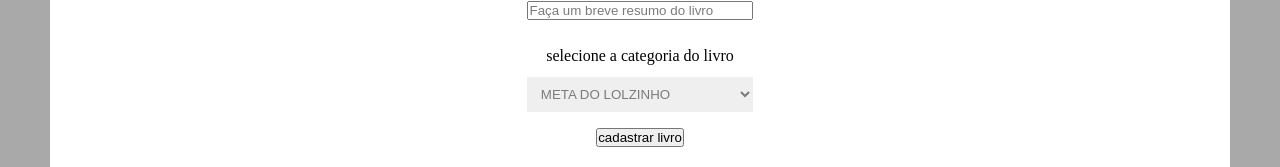
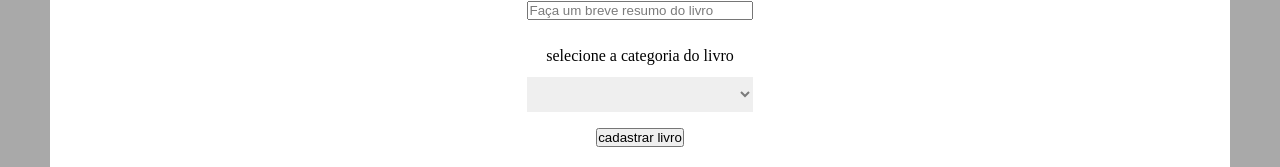
Before and after one commit to ElidioVictor/App-Web-API, a React (Create React App) app in the folder projeto-react-api-1/: page /NovoLivro in a window 1280 px wide. Shown: the part 469-636 px from the top of the page. Built offline with nearby package versions, Linux system fonts and the light colour scheme; data requests are answered from the project's data file.

Commit message:
finalizando o codigo comum backend

```diff
--- a/projeto-react-api-1/src/pages/EditarLivro.js
+++ b/projeto-react-api-1/src/pages/EditarLivro.js
@@ -15,42 +15,45 @@ function EditarLivro(params){
     const  [categories, setCategories] = useState([]);
 
     useEffect(()=>{
-        fetch(`http://localhost:5000/books/${id}`,{
+        fetch(`http://localhost:5000/listagemLivro/${id}`,{
             method: 'GET',
+            mode: 'cors',
             headers: {
-                'Content-type' : 'application/json'
+                'Content-type' : 'application/json',
+                'Acess-Control-Allow-Origin' : '*',
+                'Acess-Control-Allow-Headers' : '*'
             },
         })
         .then((resp)=>resp.json())
-        .then((data)=>{setBook(data); console.log(data)})
+        .then((data)=>{setBook(data.data); console.log(data.data)})
         .catch((error)=>{console.log(error)})
     }, []);
 
-    useEffect(()=>{
-        fetch(
-            'http://localhost:5000/categories',
-            {
-                method:'GET',
-                headers:{
-                    'Content-Type' : 'application/json'
-                }
-            }
-        ).then(
-            (res)=>
-                res.json()
+    // useEffect(()=>{
+    //     fetch(
+    //         'http://localhost:5000/categories',
+    //         {
+    //             method:'GET',
+    //             headers:{
+    //                 'Content-Type' : 'application/json'
+    //             }
+    //         }
+    //     ).then(
+    //         (res)=>
+    //             res.json()
 
-        ).then(
-            (data) =>{
-                setCategories(data);
-                console.log(data);
-            }
-        )
-        .catch(
-            (error) =>{
-                console.log(error);
-            }
-        )
-    }, []);
+    //     ).then(
+    //         (data) =>{
+    //             setCategories(data);
+    //             console.log(data);
+    //         }
+    //     )
+    //     .catch(
+    //         (error) =>{
+    //             console.log(error);
+    //         }
+    //     )
+    // }, []);
 
     function handlerChangeBook(e){
 
@@ -68,10 +71,13 @@ function EditarLivro(params){
 
     //erditar
     function editBook(book){
-        fetch(`http://localhost:5000/books/${book.id}`,{
-            method:'PATCH',
+        fetch(`http://localhost:5000/alterarLivro`,{
+            method:'PUT',
+            mode: 'cors',
             headers:{
-                'Content-Type' : 'application/json'
+                'Content-Type' : 'application/json',
+                'Acess-Control-Allow-Origin' : '*',
+                'Acess-Control-Allow-Headers' : '*'
             },
 
             body: JSON.stringify(book)
@@ -81,7 +87,7 @@ function EditarLivro(params){
 
         .then(
             (data) =>{console.log(data)
-            navigate('/livro', {state:'EDITOU MANO'})
+            navigate('/livro', {state:'EDITOU MAN'})
             })
         .catch(
             (error) =>{console.log(error)
@@ -114,21 +120,21 @@ function EditarLivro(params){
                 <Input
                     handlerOnChange={handlerChangeBook}
                     type='text'
-                    name='autor'
-                    id='autor'
+                    name='autor_livro'
+                    id='autor_livro'
                     placeholder='Digite o novo nome do autor do livro'
                     text='Digite o novo nome do autor do livro'
-                    value={book.autor}
+                    value={book.autor_livro}
                 />
 
                 <Input
                     handlerOnChange={handlerChangeBook}
                     type='text'
-                    name='descricao'
-                    id='descricao'
+                    name='descricao_livro'
+                    id='descricao_livro'
                     placeholder='Faça um breve resumo do livro'
                     text='Escreva a descrição do livro'
-                    value={book.descricao}
+                    value={book.descricao_livro}
                 />
 
                 <Select
--- a/projeto-react-api-1/src/pages/Livros.js
+++ b/projeto-react-api-1/src/pages/Livros.js
@@ -7,6 +7,8 @@ import CardBook from '../components/cardbook/CardBook';
 
 
 function Livros (){
+
+    const [bookMessage, setBookMessage] = useState([])
 
     const [books, setBooks] = useState([]);
     useEffect(()=>{
@@ -23,6 +25,21 @@ function Livros (){
         .then((data)=>{setBooks(data.data); console.log(data)})
         .catch((error)=>{console.log(error)})
     }, []);
+
+    const remove = (id) =>{
+        fetch(`http://localhost:5000/excluirLivro/${id}`,{
+            method : 'DELETE',
+            headers: {
+                'content-type':'application/json'
+        }
+        })
+        .then((resp) => resp.json())
+        .then((data) => {
+            setBooks(books.filter((book_data)=> book_data.id_livro !== id ))
+            setBookMessage('PARABÉNS OBJETO)')
+        })
+        .catch((err) => {console.log(err)})
+    };
 
     const location = useLocation();
     let message =''
@@ -41,7 +58,13 @@ function Livros (){
                                 type='sucess'
                             />
             }
-            {/* <Container> */}
+
+            {
+                bookMessage && <Message
+                                msg={bookMessage}
+                                type='sucess'
+                            />
+            }
 
             {
                 books.map((book)=>(
@@ -51,6 +74,7 @@ function Livros (){
                     autor={book.autor_livro}
                     //category={book.categories.categories}
                     key={book.cod_livro}
+                    handlerRemove={remove}
                 />
 
                 ))
--- a/projeto-react-api-1/src/pages/NovoLivro.js
+++ b/projeto-react-api-1/src/pages/NovoLivro.js
@@ -17,31 +17,31 @@ function NovoLivro (){
     const navigate = useNavigate();
 
 
-    useEffect(()=>{
-        fetch(
-            'http://localhost:5000/categories',
-            {
-                method:'GET',
-                headers:{
-                    'Content-Type' : 'application/json'
-                }
-            }
-        ).then(
-            (res)=>
-                res.json()
+    // useEffect(()=>{
+    //     fetch(
+    //         'http://localhost:5000/categories',
+    //         {
+    //             method:'GET',
+    //             headers:{
+    //                 'Content-Type' : 'application/json'
+    //             }
+    //         }
+    //     ).then(
+    //         (res)=>
+    //             res.json()
 
-        ).then(
-            (data) =>{
-                setCategories(data);
-                console.log(data);
-            }
-        )
-        .catch(
-            (error) =>{
-                console.log(error);
-            }
-        )
-    }, []);
+    //     ).then(
+    //         (data) =>{
+    //             setCategories(data);
+    //             console.log(data);
+    //         }
+    //     )
+    //     .catch(
+    //         (error) =>{
+    //             console.log(error);
+    //         }
+    //     )
+    // }, []);
 
     function handlerChangeBook(e){
 
@@ -60,10 +60,13 @@ function NovoLivro (){
     //console.log(book)
 
     function createBook(book){
-        fetch('http://localhost:5000/books',{
+        fetch('http://localhost:5000/inserirLivro',{
             method:'POST',
+            mode: 'cors',
             headers:{
-                'Content-Type' : 'application/json'
+                'Content-Type' : 'application/json',
+                'Acess-Control-Allow-Origin' : '*',
+                'Acess-Control-Allow-Headers' : '*'
             },
 
             body: JSON.stringify(book)
@@ -73,7 +76,7 @@ function NovoLivro (){
 
         .then(
             (data) =>{console.log(data)
-            navigate('/livro', {state:'Livro cadastrado com sucesso ^_^'})
+            navigate('/livro', {state:'Livro cadastrado com sucesso'})
             })
         .catch(
             (error) =>{console.log(error)
@@ -102,8 +105,8 @@ function NovoLivro (){
                 <Input
                     handlerOnChange={handlerChangeBook}
                     type='text'
-                    name='autor'
-                    id='autor'
+                    name='autor_livro'
+                    id='autor_livro'
                     placeholder='Digite o nome do autor do livro'
                     text='Digite o nome do autor do livro'
                 />
@@ -111,8 +114,8 @@ function NovoLivro (){
                 <Input
                     handlerOnChange={handlerChangeBook}
                     type='text'
-                    name='descricao'
-                    id='descricao'
+                    name='descricao_livro'
+                    id='descricao_livro'
                     placeholder='Faça um breve resumo do livro'
                     text='Escreva a descrição do livro'
                 />
```
